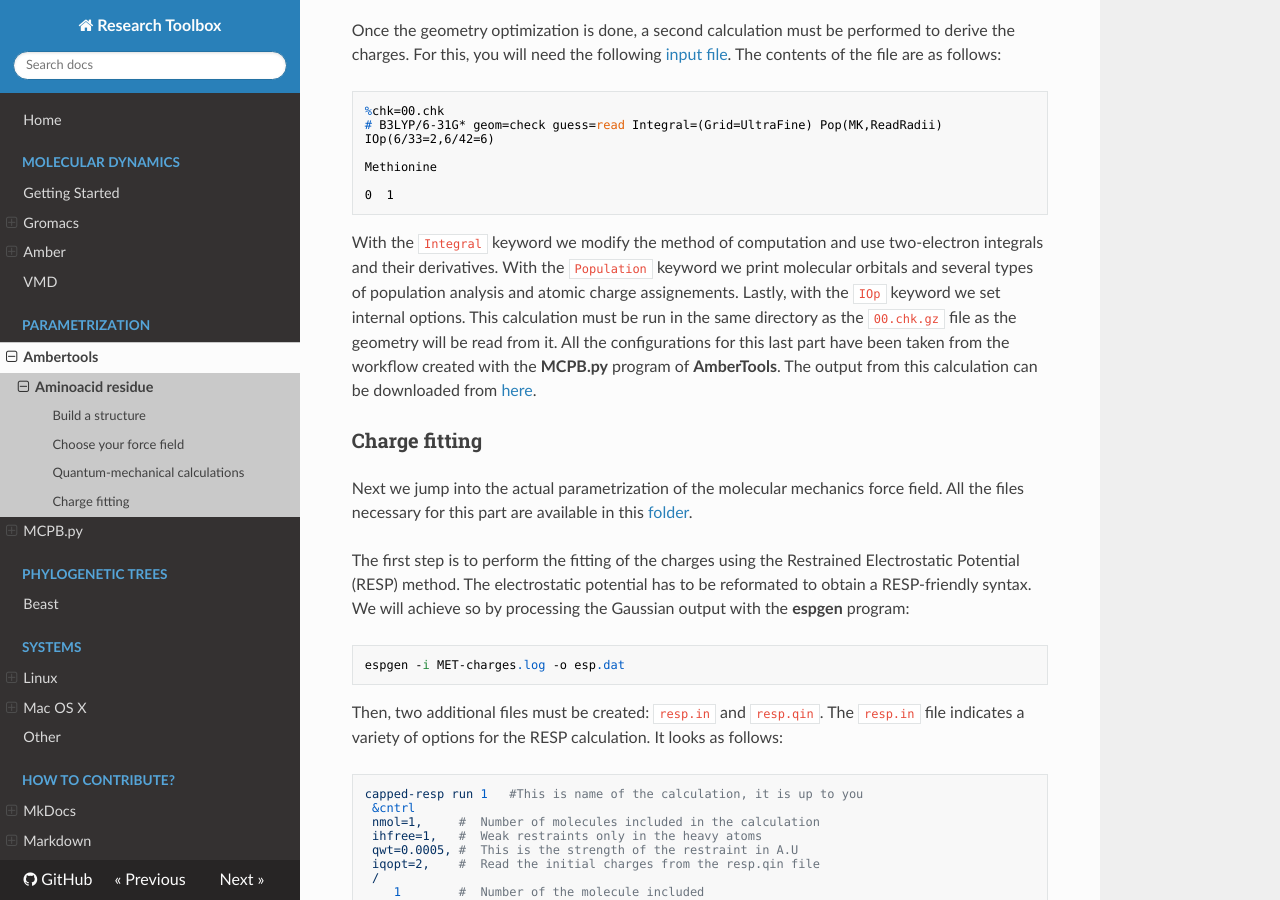
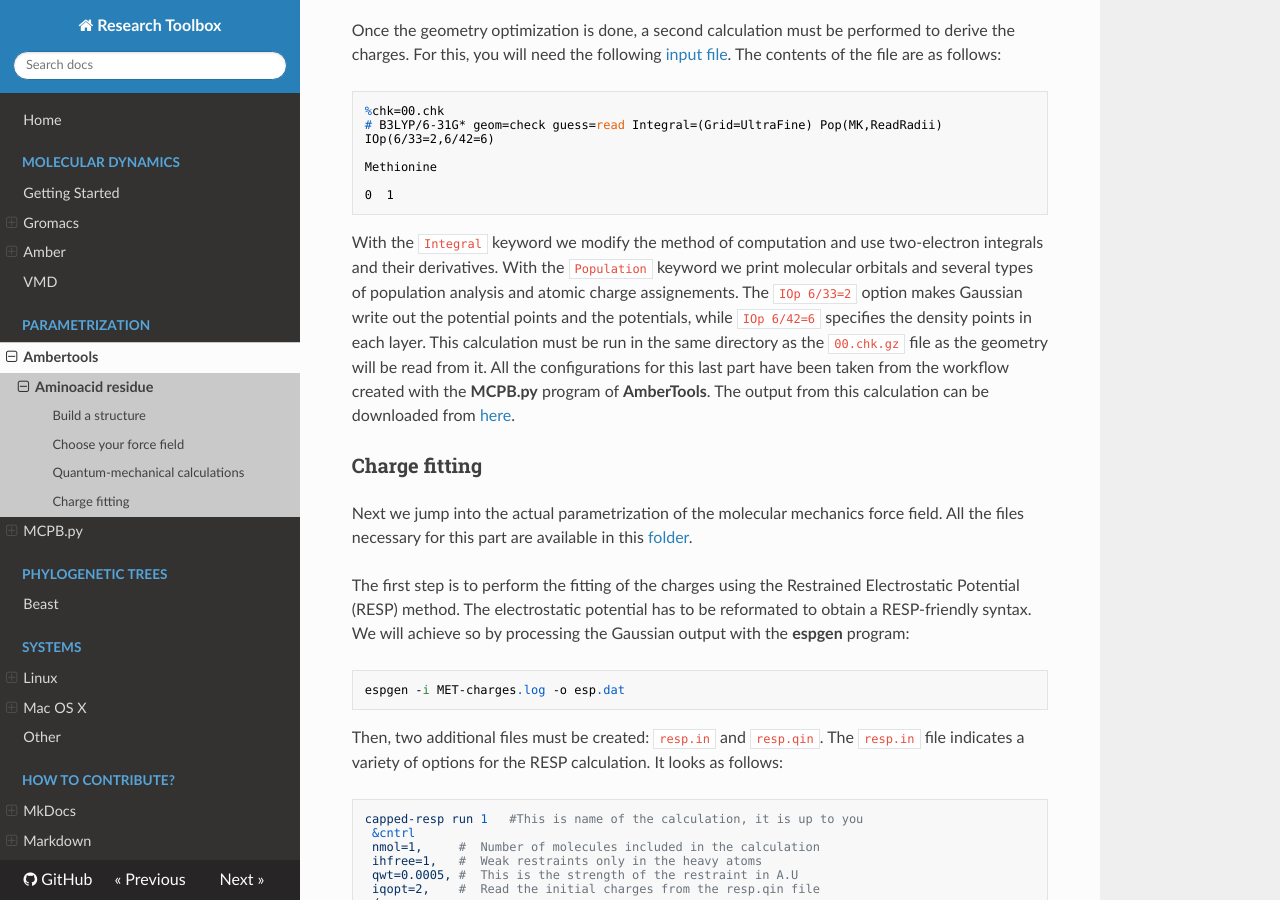
Before and after one commit to BioKT/ResDocs, an MkDocs documentation site: the page built from docs/MET-parametrize/parametrization.md, in a window 1280 px wide and 900 px high, scrolled down 1225 px. Built offline with MkDocs 1.6.1, drawn with Linux system fonts in a browser that asks for light colours; nearby versions of some CDN libraries.

Commit message:
modifies gaussian text a little

````diff
--- a/docs/MET-parametrize/parametrization.md
+++ b/docs/MET-parametrize/parametrization.md
@@ -73,11 +73,14 @@ Methionine
 
 0  1
 ```
-With the `Integral` keyword we modify the method of computation and use
-two-electron integrals and their derivatives.
+With the `Integral` keyword we modify the method of computation
+and use two-electron integrals and their derivatives.
 With the `Population` keyword we print molecular orbitals
-and several types of population analysis and atomic charge assignements.
-Lastly, with the `IOp` keyword we set internal options.
+and several types of population analysis and atomic charge
+assignements.
+The `IOp 6/33=2` option makes Gaussian write out the potential
+points and the potentials, while `IOp 6/42=6` specifies the density
+ points in each layer.
 This calculation must be run in the same directory as the `00.chk.gz`
 file as the geometry will be read from it.
 All the configurations for this last part have been taken from the workflow
````
